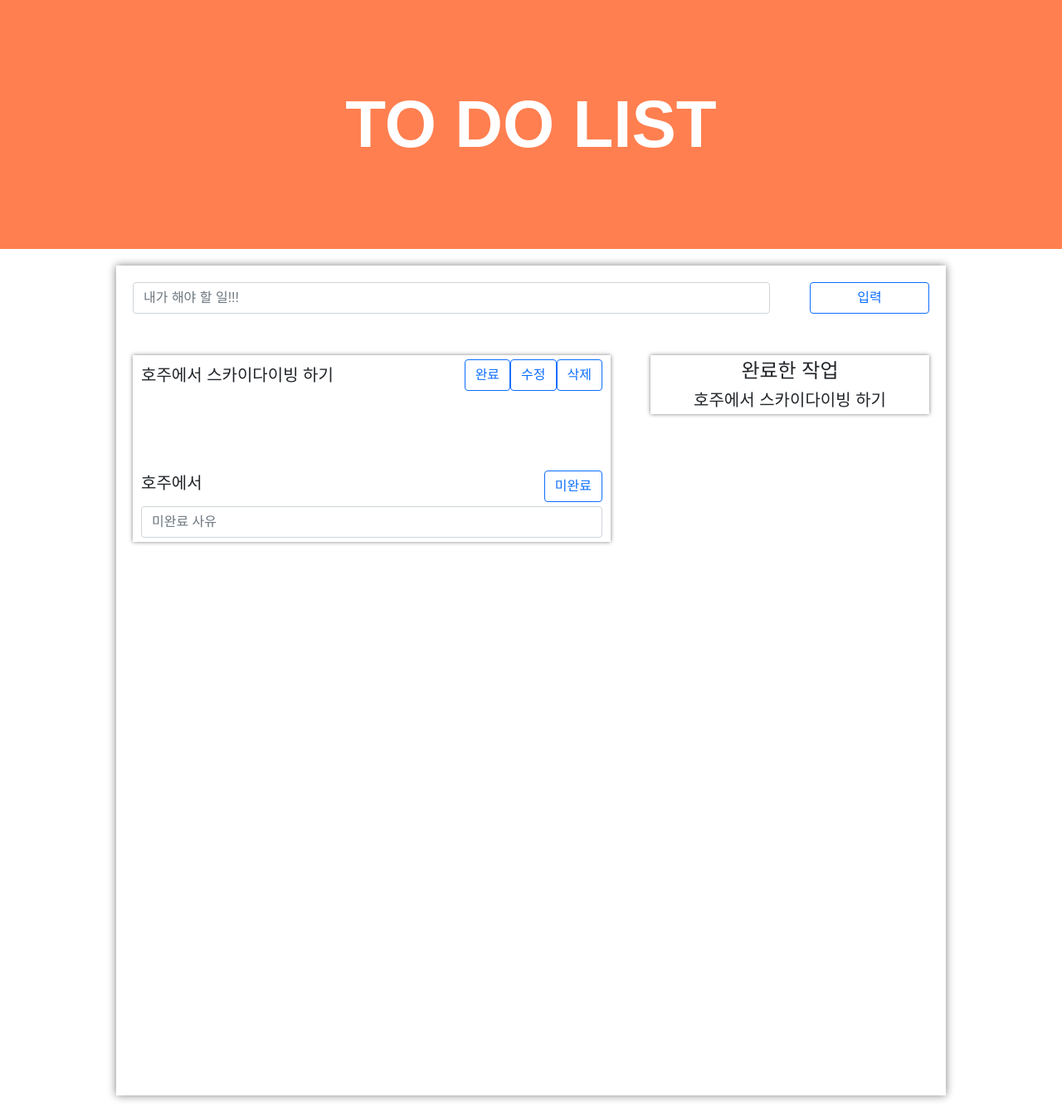
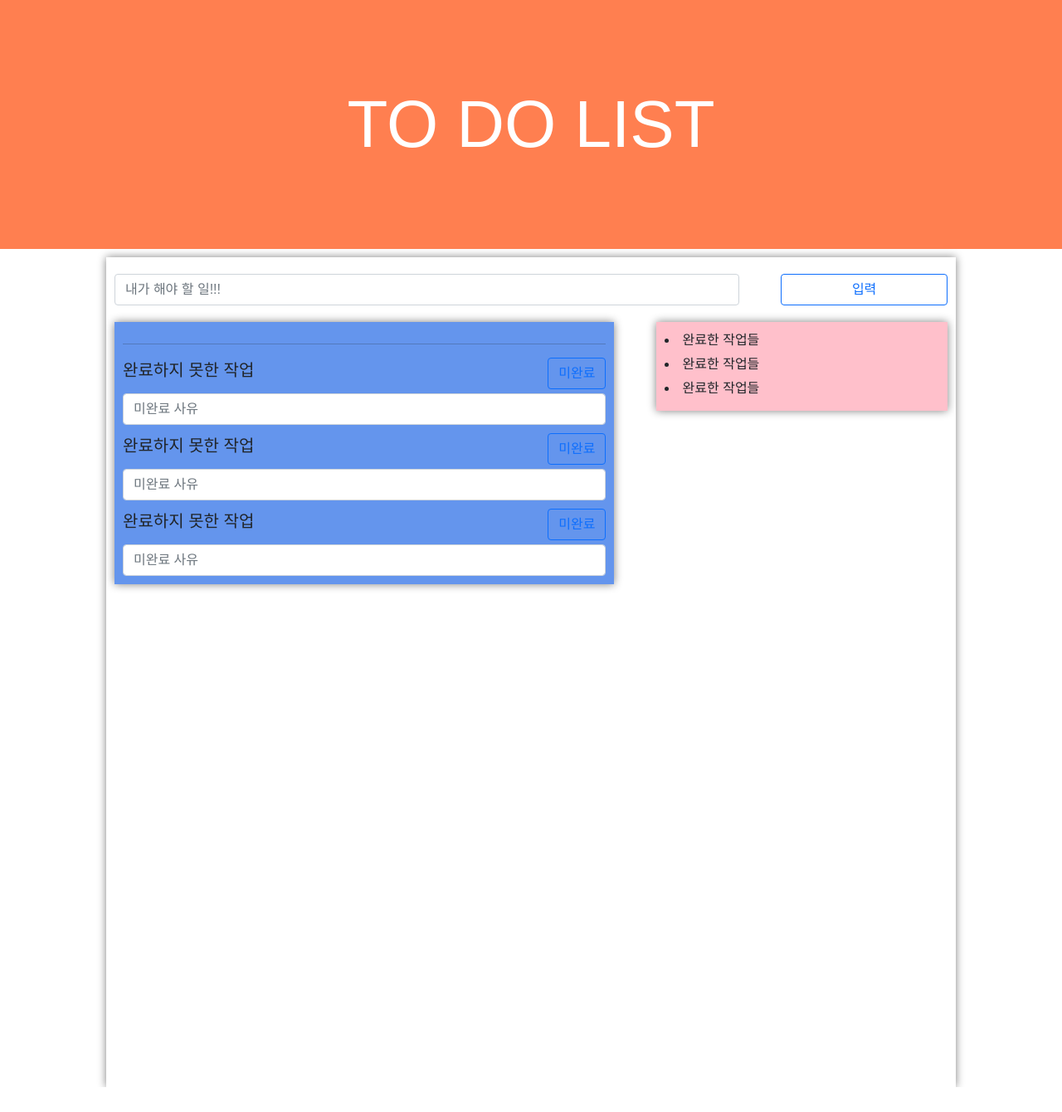
Before and after one commit to hyeong08/Justdoit, a Flask app: template templates/index.html in a window 1280 px wide. Shown: the whole page at 83% size. After the commit the page ends 1310 px from the top, so only its background shows below. Run offline with Flask 3, Linux system fonts and the light colour scheme; the template is opened without the code that fills it, so the values that code supplies are empty; some web fonts are replaced.

Commit message:
merge dev

```diff
--- a/app.py
+++ b/app.py
@@ -1,38 +1,178 @@
-from flask import Flask, render_template, request, jsonify
+from flask import Flask, render_template, jsonify, request, session, redirect, url_for
+
 app = Flask(__name__)
 
 from pymongo import MongoClient
-client = MongoClient('mongodb+srv://sparta:test@cluster0.3tc0dmy.mongodb.net/?retryWrites=true&w=majority')
+import certifi
+
+ca=certifi.where()
+
+client = MongoClient('mongodb+srv://sparta:test@sparta.euiye0z.mongodb.net/?retryWrites=true&w=majority',tlsCAFile=ca)
 db = client.dbsparta
 
+# JWT 토큰을 만들 때 필요한 비밀문자열입니다. 아무거나 입력해도 괜찮습니다.
+# 이 문자열은 서버만 알고있기 때문에, 내 서버에서만 토큰을 인코딩(=만들기)/디코딩(=풀기) 할 수 있습니다.
+SECRET_KEY = 'SPARTA'
+
+# JWT 패키지를 사용합니다. (설치해야할 패키지 이름: PyJWT)
+import jwt
+
+# 토큰에 만료시간을 줘야하기 때문에, datetime 모듈도 사용합니다.
+import datetime
+
+# 회원가입 시엔, 비밀번호를 암호화하여 DB에 저장해두는 게 좋습니다.
+# 그렇지 않으면, 개발자(=나)가 회원들의 비밀번호를 볼 수 있으니까요.^^;
+import hashlib
+
+
+#################################
+##  HTML을 주는 부분             ## => 꼭 로그아웃시 토큰 지우기
+#################################
 @app.route('/')
 def home():
+    token_receive = request.cookies.get('mytoken')
+    try:
+        payload = jwt.decode(token_receive, SECRET_KEY, algorithms=['HS256'])
+        user_info = db.user.find_one({"id": payload['id']})
+        return render_template('index.html', nickname=user_info["nick"])
+    except jwt.ExpiredSignatureError:
+        return redirect(url_for("login"))
+    except jwt.exceptions.DecodeError:
+        return redirect(url_for("login", msg="로그인 정보가 존재하지 않습니다."))
+
+
+@app.route('/login')
+def login():
+    msg = request.args.get("msg")
+    return render_template('login.html', msg=msg)
+
+
+@app.route('/join')
+def register():
+    return render_template('join.html')
+
+
+#################################
+##  로그인을 위한 API            ##
+#################################
+
+# [회원가입 API]
+# id, pw, nickname을 받아서, mongoDB에 저장합니다.
+# 저장하기 전에, pw를 sha256 방법(=단방향 암호화. 풀어볼 수 없음)으로 암호화해서 저장합니다.
+@app.route('/api/join', methods=['POST'])
+def api_register():
+    id_receive = request.form['id_give']
+    pw_receive = request.form['pw_give']
+    nickname_receive = request.form['nickname_give']
+
+    pw_hash = hashlib.sha256(pw_receive.encode('utf-8')).hexdigest()
+
+    db.user.insert_one({'id': id_receive, 'pw': pw_hash, 'nick': nickname_receive})
+
+    return jsonify({'result': 'success'})
+
+
+# [로그인 API]
+# id, pw를 받아서 맞춰보고, 토큰을 만들어 발급합니다.
+@app.route('/api/login', methods=['POST'])
+def api_login():
+    id_receive = request.form['id_give']
+    pw_receive = request.form['pw_give']
+
+    # 회원가입 때와 같은 방법으로 pw를 암호화합니다.
+    pw_hash = hashlib.sha256(pw_receive.encode('utf-8')).hexdigest()
+
+    # id, 암호화된pw을 가지고 해당 유저를 찾습니다.
+    result = db.user.find_one({'id': id_receive, 'pw': pw_hash})
+
+    # 찾으면 JWT 토큰을 만들어 발급합니다.
+    if result is not None:
+        # JWT 토큰에는, payload와 시크릿키가 필요합니다.
+        # 시크릿키가 있어야 토큰을 디코딩(=풀기) 해서 payload 값을 볼 수 있습니다.
+        # 아래에선 id와 exp를 담았습니다. 즉, JWT 토큰을 풀면 유저ID 값을 알 수 있습니다.
+        # exp에는 만료시간을 넣어줍니다. 만료시간이 지나면, 시크릿키로 토큰을 풀 때 만료되었다고 에러가 납니다.
+        payload = {
+            'id': id_receive,
+            'exp': datetime.datetime.utcnow() + datetime.timedelta(seconds=60*60)
+        }
+        token = jwt.encode(payload, SECRET_KEY, algorithm='HS256')
+
+        # token을 줍니다.
+        return jsonify({'result': 'success', 'token': token})
+    # 찾지 못하면
+    else:
+        return jsonify({'result': 'fail', 'msg': '아이디/비밀번호가 일치하지 않습니다.'})
+
+
+# [유저 정보 확인 API]
+# 로그인된 유저만 call 할 수 있는 API입니다.
+# 유효한 토큰을 줘야 올바른 결과를 얻어갈 수 있습니다.
+# (그렇지 않으면 남의 장바구니라든가, 정보를 누구나 볼 수 있겠죠?)
+@app.route('/api/nick', methods=['GET'])
+def api_valid():
+    token_receive = request.cookies.get('mytoken')
+
+    # try / catch 문?
+    # try 아래를 실행했다가, 에러가 있으면 except 구분으로 가란 얘기입니다.
+
+    try:
+        # token을 시크릿키로 디코딩합니다.
+        # 보실 수 있도록 payload를 print 해두었습니다. 우리가 로그인 시 넣은 그 payload와 같은 것이 나옵니다.
+        payload = jwt.decode(token_receive, SECRET_KEY, algorithms=['HS256'])
+        print(payload)
+
+        # payload 안에 id가 들어있습니다. 이 id로 유저정보를 찾습니다.
+        # 여기에선 그 예로 닉네임을 보내주겠습니다.
+        userinfo = db.user.find_one({'id': payload['id']}, {'_id': 0})
+        return jsonify({'result': 'success', 'nickname': userinfo['nick']})
+    except jwt.ExpiredSignatureError:
+        # 위를 실행했는데 만료시간이 지났으면 에러가 납니다.
+        return jsonify({'result': 'fail', 'msg': '로그인 시간이 만료되었습니다.'})
+    except jwt.exceptions.DecodeError:
+        return jsonify({'result': 'fail', 'msg': '로그인 정보가 존재하지 않습니다.'})
+
+
+########################################################################
+@app.route('/index', methods=["GET"])
+def todohome():
     return render_template('index.html')
 
-@app.route("/bucket", methods=["POST"])
-def bucket_post():
-    bucket_receive = request.form['bucket_give']
+# 저장
+@app.route("/todo", methods=["POST"])
+def todo_post():
+    todo_receive = request.form['todo_give']
 
-    bucket_list = list(db.bucket.find({}, {'_id': False}))
-    count = len(bucket_list) + 1
+    todo_list = list(db.todo.find({}, {'_id': False}))
+    count = len(todo_list) + 1
     doc = {
-        'num':count,  #버킷 등록 시, db에서 특정 버킷을 찾기 위해 'num' 이라는 고유 값 부여
-        'bucket' :bucket_receive,
-        'done' : 0   #'done' key값을 추가 해 각 버킷의 완료 상태 구분(0 = 미완료, 1 = 완료)
+        'num':count,
+        'todo' :todo_receive,
+        'done' : 0
     }
-    db.bucket.insert_one(doc)
-    return jsonify({'msg': '저장 완료!'})
+    db.todo.insert_one(doc)
+    return jsonify({'msg': '저장되었습니다!'})
 
-@app.route("/bucket/done", methods=["POST"])
-def bucket_done():
-	num_receive = request.form['num_give']
-	db.bucket.update_one({'num':int(num_receive)},{'$set':{'done':1}})
-	return jsonify({'msg': '버킷 완료!'})
+# 수정
+@app.route("/todo/update", methods=["POST"])
+def todo_update():
+    num_receive = int(request.form['num_give'])
+    todo_receive = request.form['todo_give']
 
-@app.route("/bucket", methods=["GET"])
-def bucket_get():
-	all_buckets = list(db.bucket.find({},{'_id':False}))
-	return jsonify({'result': all_buckets})
+    db.todo.update_one({'num':num_receive},{'$set':{'todo':todo_receive}})
+    return jsonify({'msg': '수정되었습니다!'})
+
+# 삭제
+@app.route("/todo/delete", methods=["POST"])
+def todo_delete():
+    num_receive = int(request.form['num_give'])
+
+    db.todo.delete_one({'num':num_receive})
+    return jsonify({'msg': '삭제되었습니다!'})
+
+@app.route("/todo", methods=["GET"])
+def todo_get():
+    all_todo = list(db.todo.find({},{'_id':False}))
+    return jsonify({'result': all_todo})
 
 if __name__ == '__main__':
-		app.run('0.0.0.0', port=5000, debug=True)
+        app.run('0.0.0.0', port=5000, debug=True)
--- a/templates/index.html
+++ b/templates/index.html
@@ -21,6 +21,10 @@
       font-family: 'Monomaniac One', sans-serif;
     }
 
+    button {
+      margin-left: 5px;
+    }
+
     .top {
       width: 100%;
       height: 300px;
@@ -37,18 +41,19 @@
       flex-direction: column;
       align-items: center;
       justify-content: center;
+
+      margin-bottom: 10px;
     }
 
-        .center {
-            width: 95%;
-            max-width: 1000px;
+    .main {
+      width: 80%;
       height: 1000px;
-            padding: 20px;
+      margin: auto;
       box-shadow: 0px 0px 10px 0px gray;
-            margin: 20px auto;
+      padding: 20px 10px 10px 10px;
     }
 
-        .mytodosave {
+    .todo_list_save {
       display: flex;
       flex-direction: row;
       align-items: center;
@@ -56,139 +61,242 @@
       margin-bottom: 20px;
     }
 
-        .mytodosave>input {
-            width: 80%;
+    .todo_list_save>input {
+      width: 75%;
     }
 
-        .mytodosave>button {
-            width: 15%;
+    .todo_list_save>button {
+      width: 20%;
     }
 
-        .totalbox {
-            width: 100%;
-            height: 200px;
-
-            border-radius: 10px;
-
-            text-align: center;
-
-            padding: 30px 0px 0px 0px;
-
-            /*중앙을 보여줘라*/
-            background-position: center;
-            /*사이즈에 맞게 보여줘라*/
-            background-size: cover;
+    /*진행중 작업 + 실패 작업의 가장 큰 틀*/
+    .todo_list {
+      padding: 10px;
+      float: left;
+      width: 60%;
+      margin-right: 5%;
+      background-color: cornflowerblue;
+      box-shadow: 0px 0px 10px 0px gray;
     }
 
-        .mybox{
-            padding: 5px 10px 5px 10px;
-            box-shadow: 0px 0px 5px 0px gray;
-            margin-right: 5%;
-            float: left;
-            width: 60%;
+    /*진행중 작업*/
+    .todo_list_detail {}
+
+    .todo_list_li {
+      margin-bottom: 5px;
     }
 
-        .todolist{
-            padding: 5px 10px 5px 10px;
-            box-shadow: 0px 0px 5px 0px gray;
-            float: left;
-            width: 35%;
-        }
+    .todo_list_detail>li {
 
-        .mybox>li {
-            display: flex;
-            flex-direction: row;
-            align-items: center;
-            justify-content: center;
-        }
-
-        .todolist>li{
       display: flex;
       align-items: center;
       justify-content: center;
     }
 
-        .mybox>li>h2 {
-            max-width: 75%;
-            font-size: 20px;
-            font-weight: 500;
-            margin-right: auto;
-            margin-bottom: 0px;
-        }
-
-        .faile_todo>li>h4{
-            max-width: 75%;
-            font-size: 20px;
+    .todo_list_detail>li>h4 {
       font-weight: 500;
       margin-right: auto;
     }
 
-        .faile_todo>li{
+    /*실패한 작업*/
+    .todo_list_failed {}
+
+    .todo_list_failed>li {
+      margin-bottom: 5px;
+      margin-top: 10px;
       display: flex;
       align-items: center;
       justify-content: center;
-            margin-bottom: 5px;
     }
 
-        .todolist>li>h2 {
-            max-width: 100%;
-            font-size: 20px;
-            margin-bottom: 0px;
+    .todo_list_failed>li>h5 {
+      font-weight: 500;
+      margin-right: auto;
+    }
+
+    .text_todo_failed {
+      display: block;
+    }
+
+    .todo_list_success {
+
+      padding: 10px;
+      float: left;
+      width: 35%;
+      background-color: pink;
+      box-shadow: 0px 0px 10px 0px gray;
+    }
+
+    .success_list_li {
+      margin-bottom: 5px;
     }
   </style>
 
   <script>
+    $(document).ready(function () {
+      show_todo();
+    });
+
+    function show_todo() {
+      fetch('/todo').then(res => res.json()).then(data => {
+        let rows = data['result']
+
+        $('.todo_list_detail').empty()
+        rows.forEach((a) => {
+          let todo = a['todo']
+          let num = a['num']
+
+          let temp_html = ``
+          temp_html = `<li class="todo_list_li" type="none">
+                        <h4>${todo}</h4>
+                        <!--작업 완료시 => 완료된 작업으로 넘어가기-->
+                        <button onclick="success_todo()" type="button" id="success_button" class="btn btn-outline-primary">완료</button>
+                        <!--작업 수정시 => prompt로 받아서 수정해주기-->
+                        <button onclick="update_todo(${a['num']})" type="button" id="update_button" class="btn btn-outline-primary">수정</button>
+                        <!--작업 삭제시 => 작업 삭제-->
+                        <button onclick="delete_todo(${a['num']})" type="button" id="delete_button" class="btn btn-outline-primary">삭제</button>
+                      </li>`
+          $('.todo_list_detail').append(temp_html)
+        })
+
+      })
+    }
+
+    // 저장
+    function save_todo() {
+      let todo = $('#todo_save_text').val()
+      if (todo == '') {
+        alert("해야 할 일을 입력해주세요!");
+        return;
+      }
+
+      let formData = new FormData();
+      formData.append("todo_give", todo);
+
+      fetch('/todo', { method: "POST", body: formData, }).then((response) => response.json()).then((data) => {
+        alert(data["msg"]);
+        window.location.reload();
+      });
+    }
+
+    // 수정
+    function update_todo(num) {
+      let todo = prompt()
+
+      if (todo == '') {
+        alert("해야 할 일을 입력해주세요!");
+        return;
+      } else if (todo == null) {
+        return;
+      }
+
+      let formData = new FormData();
+      formData.append("num_give", num);
+      formData.append("todo_give", todo);
+
+      fetch('/todo/update', { method: "POST", body: formData, }).then((response) => response.json()).then((data) => {
+        alert(data["msg"]);
+        window.location.reload();
+      });
+    }
+
+    // 삭제
+    function delete_todo(num) {
+      let del_yn = confirm("정말 삭제하시나요?");
+
+      if (del_yn == false) {
+        return;
+      }
+
+      let formData = new FormData();
+      formData.append("num_give", num);
+
+      fetch('/todo/delete', { method: "POST", body: formData, }).then((response) => response.json()).then((data) => {
+        alert(data["msg"]);
+        window.location.reload();
+      });
+
+    }
 
   </script>
+
 </head>
 
 <body>
-    <!-- 가장 상단 -->
-    <div class="top"><b>TO DO LIST</b></div>
-
-    <!-- 중간 TodoList 가장 큰 틀 -->
-    <div class="center">
-
-        <!--할일 저장-->
-        <div class="mytodosave">
-            <input id="bucket" class="form-control" type="text" placeholder="내가 해야 할 일!!!" />
-            <button onclick="save_todo()" type="button" class="btn btn-outline-primary">입력</button>
+  <div class="top">
+    TO DO LIST
   </div>
 
-        <!--진행중+완료한 목록-->
-        <div class="totalbox">
-            <!--진행중 목록-->
-            <div class="mybox" id="todo-list">
-                <li>
-                    <h2>호주에서 스카이다이빙 하기</h2>
+  <div class="main">
+    <div class="todo_list_save">
+      <input id="todo_save_text" class="form-control" type="text" placeholder="내가 해야 할 일!!!" />
+      <button onclick="save_todo()" type="button" id="button_todo_save" class="btn btn-outline-primary">입력</button>
+    </div>
+
+    <div class="todo_list">
+      <div class="todo_list_detail">
+        <li class="todo_list_li" type="none">
+          <h4>호주에서</h4>
+          <!--작업 완료시 => 완료된 작업으로 넘어가기-->
           <button onclick="success_todo()" type="button" id="success_button" class="btn btn-outline-primary">완료</button>
+          <!--작업 수정시 => prompt로 받아서 수정해주기-->
           <button onclick="success_todo()" type="button" id="change_button" class="btn btn-outline-primary">수정</button>
+          <!--작업 삭제시 => 작업 삭제-->
           <button onclick="success_todo()" type="button" id="success_button" class="btn btn-outline-primary">삭제</button>
         </li>
+        <li class="todo_list_li" type="none">
+          <h4>호주에서</h4>
+          <!--작업 완료시 => 완료된 작업으로 넘어가기-->
+          <button onclick="success_todo()" type="button" id="success_button" class="btn btn-outline-primary">완료</button>
+          <!--작업 수정시 => prompt로 받아서 수정해주기-->
+          <button onclick="success_todo()" type="button" id="change_button" class="btn btn-outline-primary">수정</button>
+          <!--작업 삭제시 => 작업 삭제-->
+          <button onclick="success_todo()" type="button" id="success_button" class="btn btn-outline-primary">삭제</button>
+        </li>
+        <li class="todo_list_li" type="none">
+          <h4>호주에서</h4>
+          <!--작업 완료시 => 완료된 작업으로 넘어가기-->
+          <button onclick="success_todo()" type="button" id="success_button" class="btn btn-outline-primary">완료</button>
+          <!--작업 수정시 => prompt로 받아서 수정해주기-->
+          <button onclick="success_todo()" type="button" id="change_button" class="btn btn-outline-primary">수정</button>
+          <!--작업 삭제시 => 작업 삭제-->
+          <button onclick="success_todo()" type="button" id="success_button" class="btn btn-outline-primary">삭제</button>
+        </li>
+      </div>
+      <hr>
+      <div class="todo_list_failed">
+        <li type="none" class="failed_list_li">
+          <h5>완료하지 못한 작업</h5>
+          <button onclick="failed_todo()" type="button" id="button_todo_failed"
+            class="btn btn-outline-primary">미완료</button>
+        </li>
+        <input id="text_todo_failed" class="form-control" type="text" placeholder="미완료 사유" />
+        <li type="none" class="failed_list_li">
+          <h5>완료하지 못한 작업</h5>
+          <button onclick="failed_todo()" type="button" id="button_todo_failed"
+            class="btn btn-outline-primary">미완료</button>
+        </li>
+        <input id="text_todo_failed" class="form-control" type="text" placeholder="미완료 사유" />
+        <li type="none" class="failed_list_li">
+          <h5>완료하지 못한 작업</h5>
+          <button onclick="failed_todo()" type="button" id="button_todo_failed"
+            class="btn btn-outline-primary">미완료</button>
+        </li>
+        <input id="text_todo_failed" class="form-control" type="text" placeholder="미완료 사유" />
 
-                <br><br><br><br>
-
-                <div class="faile_todo">
-                    <!--미완료 목록   =>  li 와 div가 한 세트-->
-                    <li type="none">
-                        <h4>호주에서</h4>
-                        <button onclick="failed_todo()" type="button" id="falied_button" class="btn btn-outline-primary">미완료</button>
-                    </li>
-                    <div>
-                        <input id="failed_text" class="form-control" type="text" placeholder="미완료 사유" />
-                    </div>
       </div>
     </div>
 
-
-
-            <!--완료한 목록-->
-            <div class="todolist">
-                <h4>완료한 작업</h4>
-                <li>
-                    <h2>호주에서 스카이다이빙 하기</h2>
+    <div class="todo_list_success">
+      <li class="success_list_li">
+        완료한 작업들
       </li>
-            </div>
+      <li class="success_list_li">
+        완료한 작업들
+      </li>
+      <li class="success_list_li">
+        완료한 작업들
+      </li>
     </div>
   </div>
 
```
Lines whose indentation alone changed are shown as unchanged.
